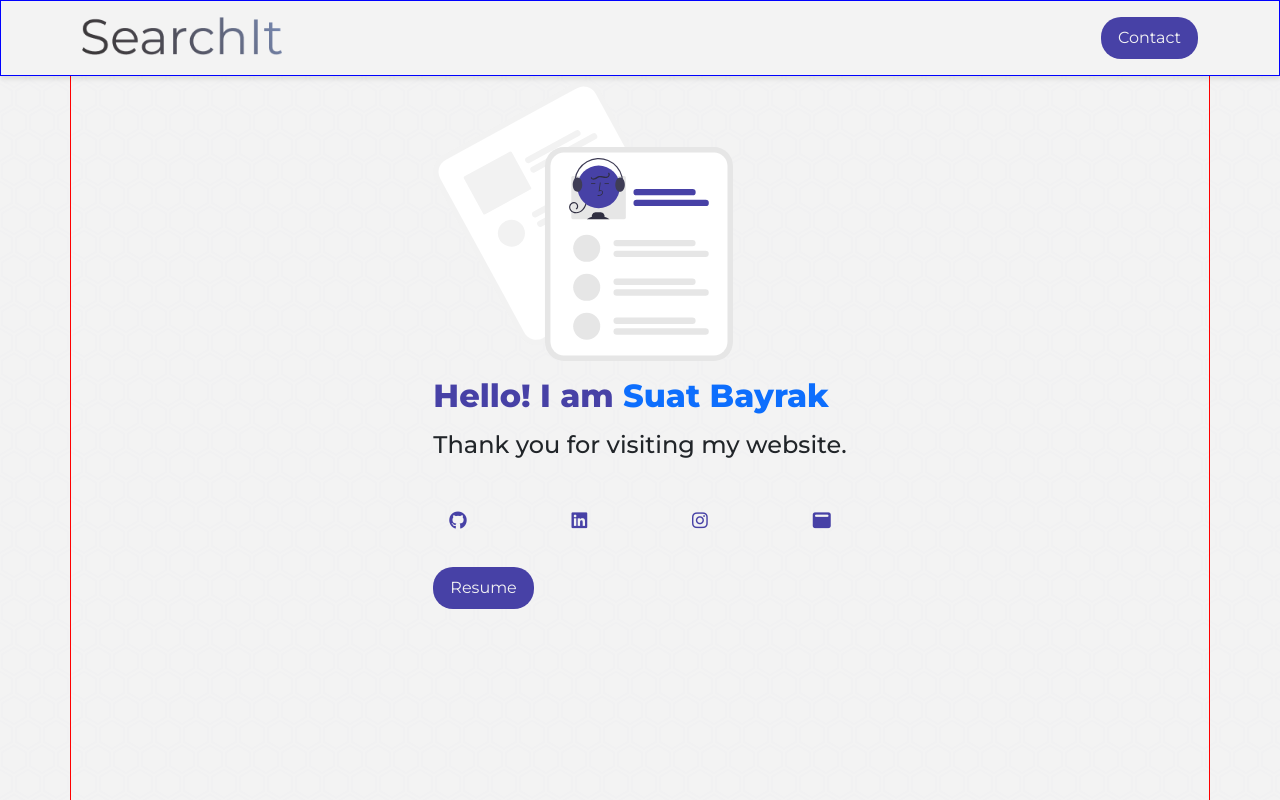
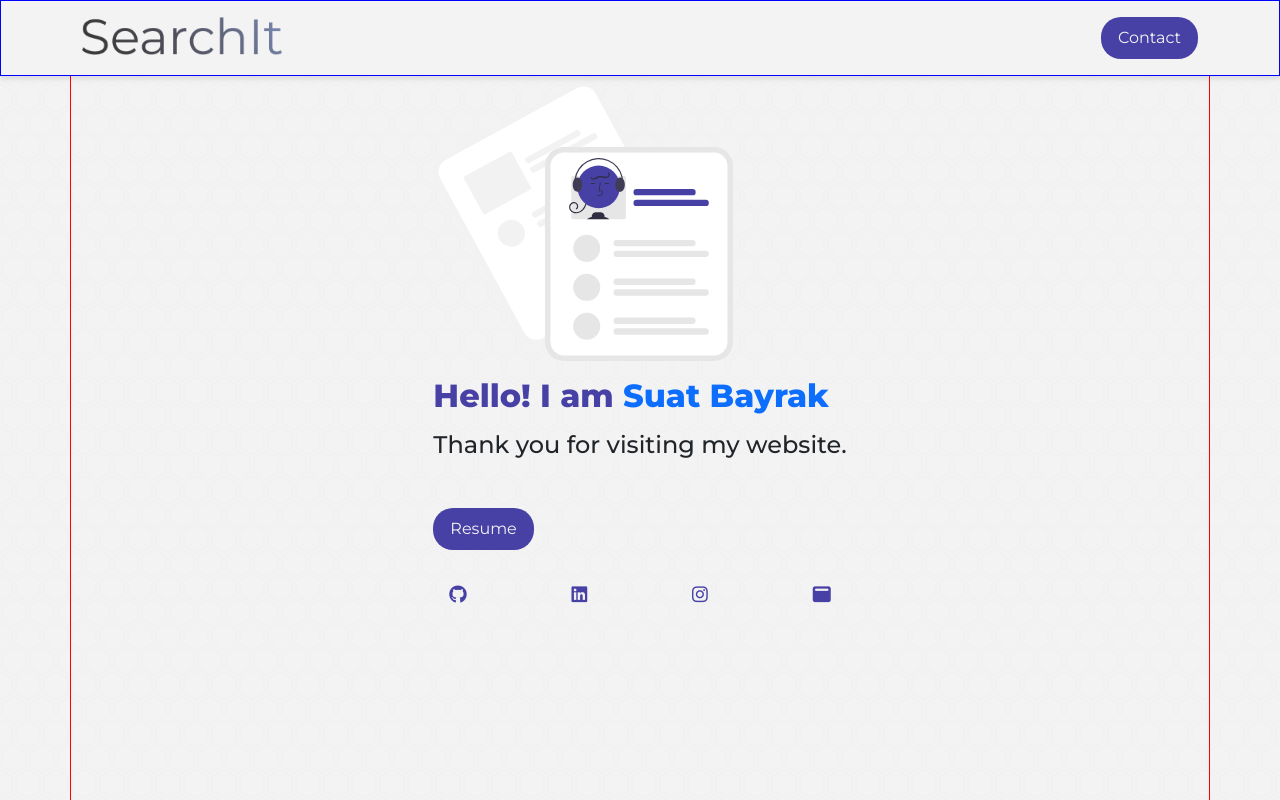
Before and after one commit to sbayrak/searchit-react-typescript, a React (Create React App) app: page /contact in a window 1280 px wide. Shown: the top 800 px of the page. Built offline with nearby package versions, Linux system fonts and the light colour scheme.

Commit message:
edited contact page css

```diff
--- a/src/components/pages/Contact.tsx
+++ b/src/components/pages/Contact.tsx
@@ -14,6 +14,9 @@ const Contact = () => {
             Hello! I am <a href='https://suatbayrak.com'>Suat Bayrak</a>
           </h2>
           <h4>Thank you for visiting my website.</h4>
+          <a href='/' className='resume-link'>
+            <button className='c-btn active'>Resume</button>
+          </a>
           <ul>
             <li>
               <a href='/'>
@@ -36,9 +39,6 @@ const Contact = () => {
               </a>
             </li>
           </ul>
-          <a href='/'>
-            <button className='c-btn active'>Resume</button>
-          </a>
         </div>
       </div>
     </div>
--- a/src/styles/pages/_contact.scss
+++ b/src/styles/pages/_contact.scss
@@ -15,11 +15,15 @@
         margin: $padding 0;
       }
       h4 {
-        margin-bottom: $padding * 3;
+        margin-bottom: $padding * 2;
       }
-      .c-btn.active {
-        @include btn($primary);
-        margin: $padding 0;
+
+      .resume-link {
+        margin-bottom: $padding * 2;
+        .c-btn.active {
+          @include btn($primary);
+          margin: $padding 0;
+        }
       }
 
       ul {
```
